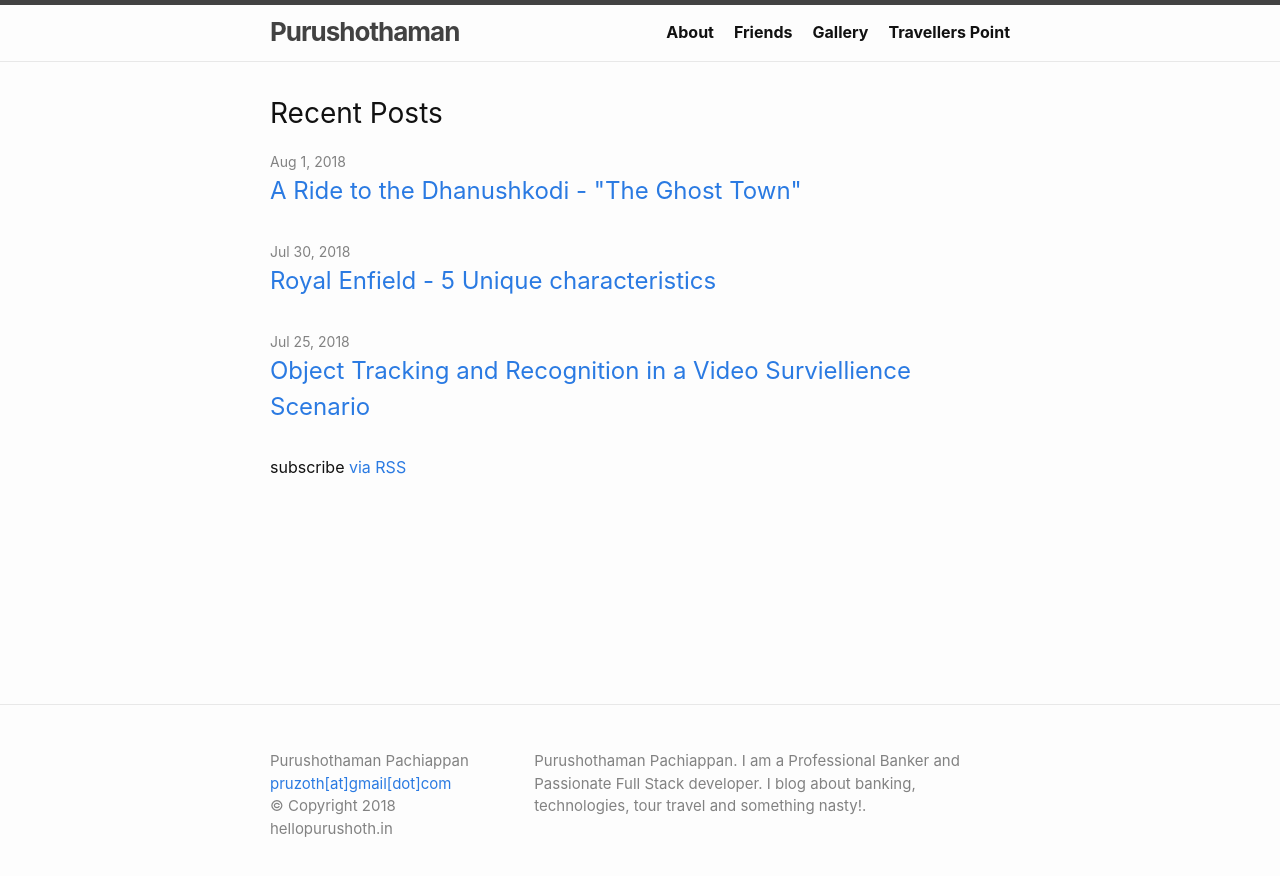
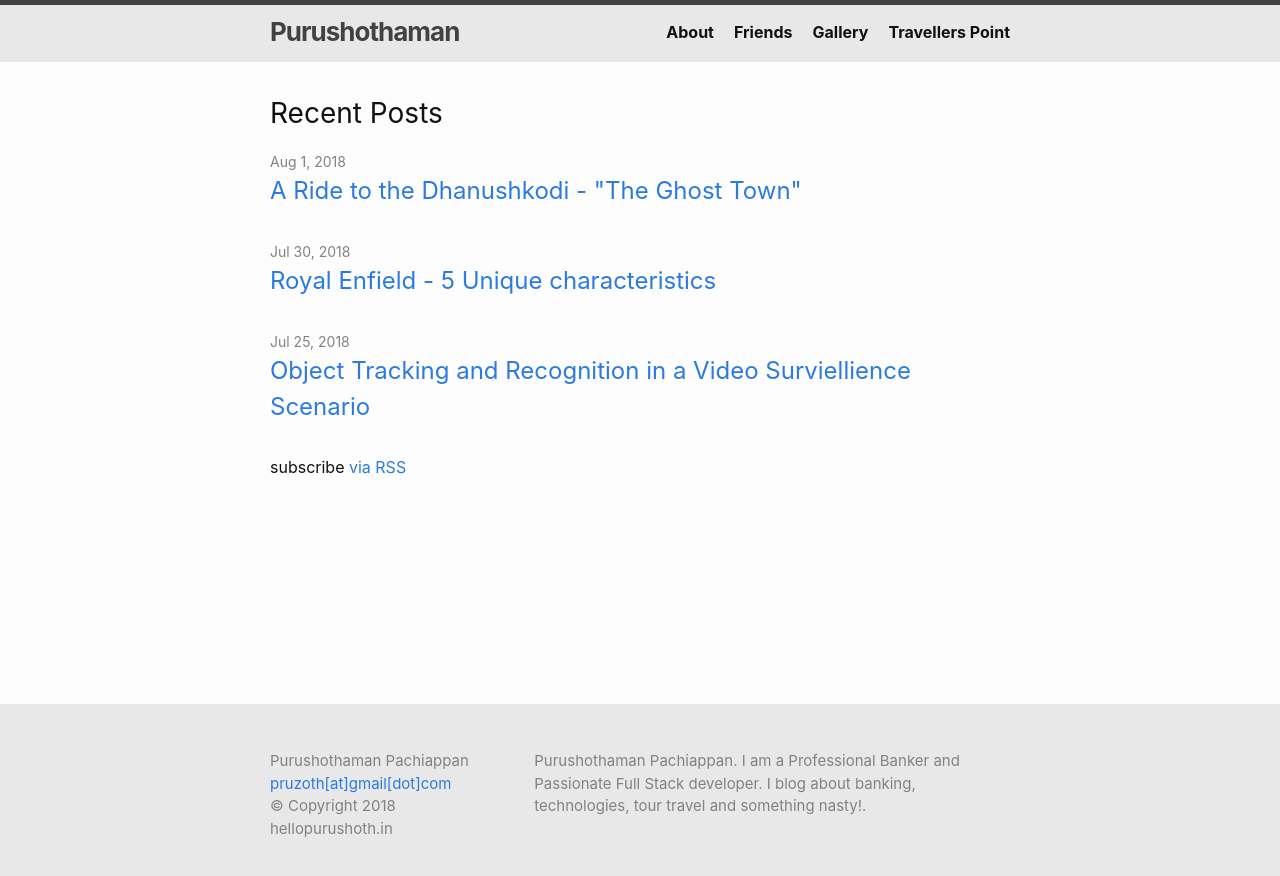
Before and after one commit to purushothblog/purushothblog.github.io, a Jekyll site: the page built from index.html, in a window 1280 px wide. Shown: the top 876 px of the page. Built offline with Jekyll 4.4.1, drawn with Linux system fonts in a browser that asks for light colours; the list of posts is cut into pages by our own code.

Commit message:
header & footer color

```diff
--- a/_includes/footer.html
+++ b/_includes/footer.html
@@ -1,4 +1,4 @@
-<footer class="site-footer h-card">
+<footer class="site-footer h-card" style="background-color: #e8e8e8">
   <data class="u-url" href="{{ "/" | relative_url }}"></data>
 
   <div class="wrapper">
--- a/_includes/header.html
+++ b/_includes/header.html
@@ -1,4 +1,4 @@
-<header class="site-header" role="banner">
+<header class="site-header" role="banner"  style="background-color: #e8e8e8">
 
   <div class="wrapper">
     {%- assign default_paths = site.pages | map: "path" -%}
```
